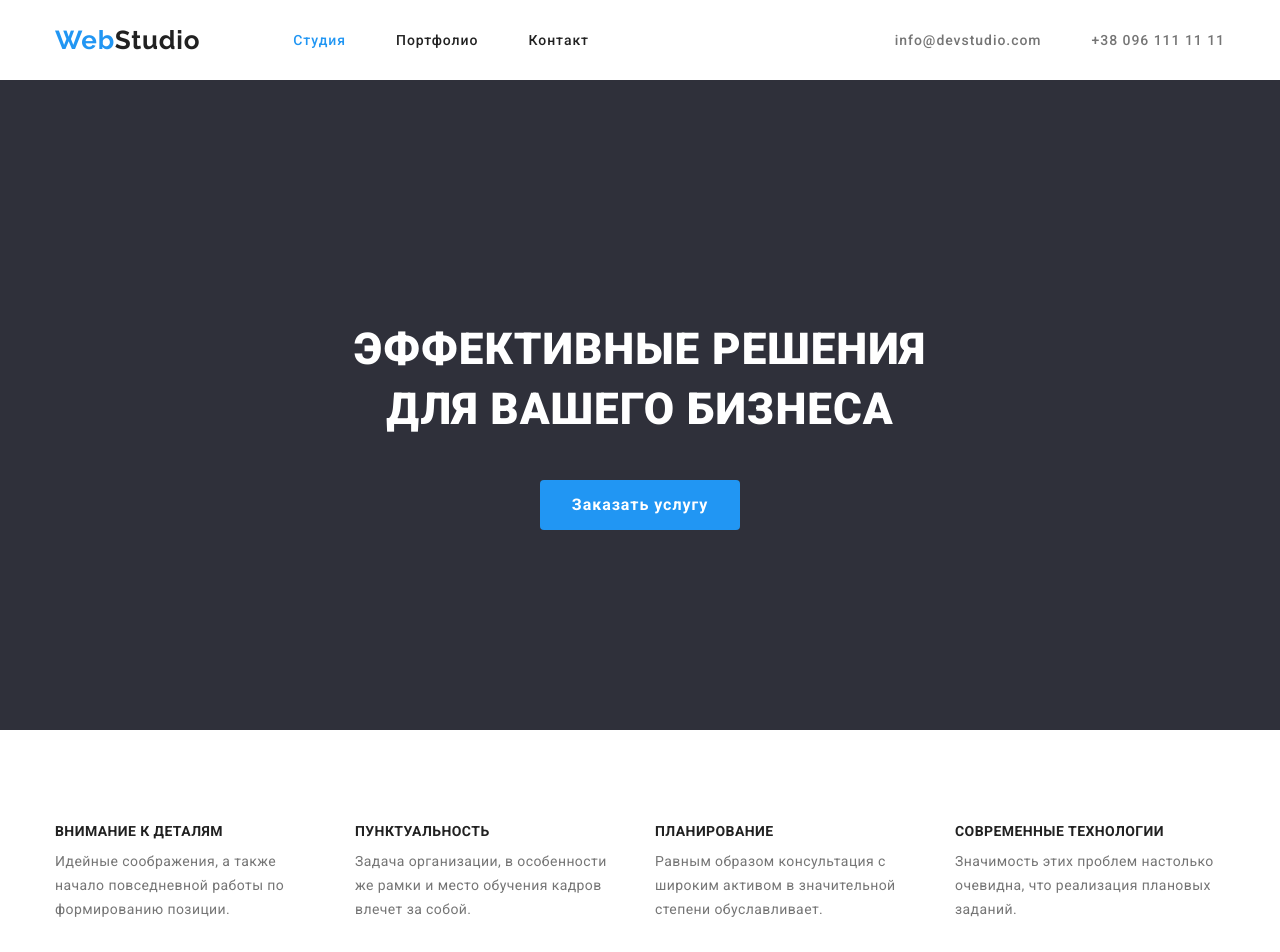
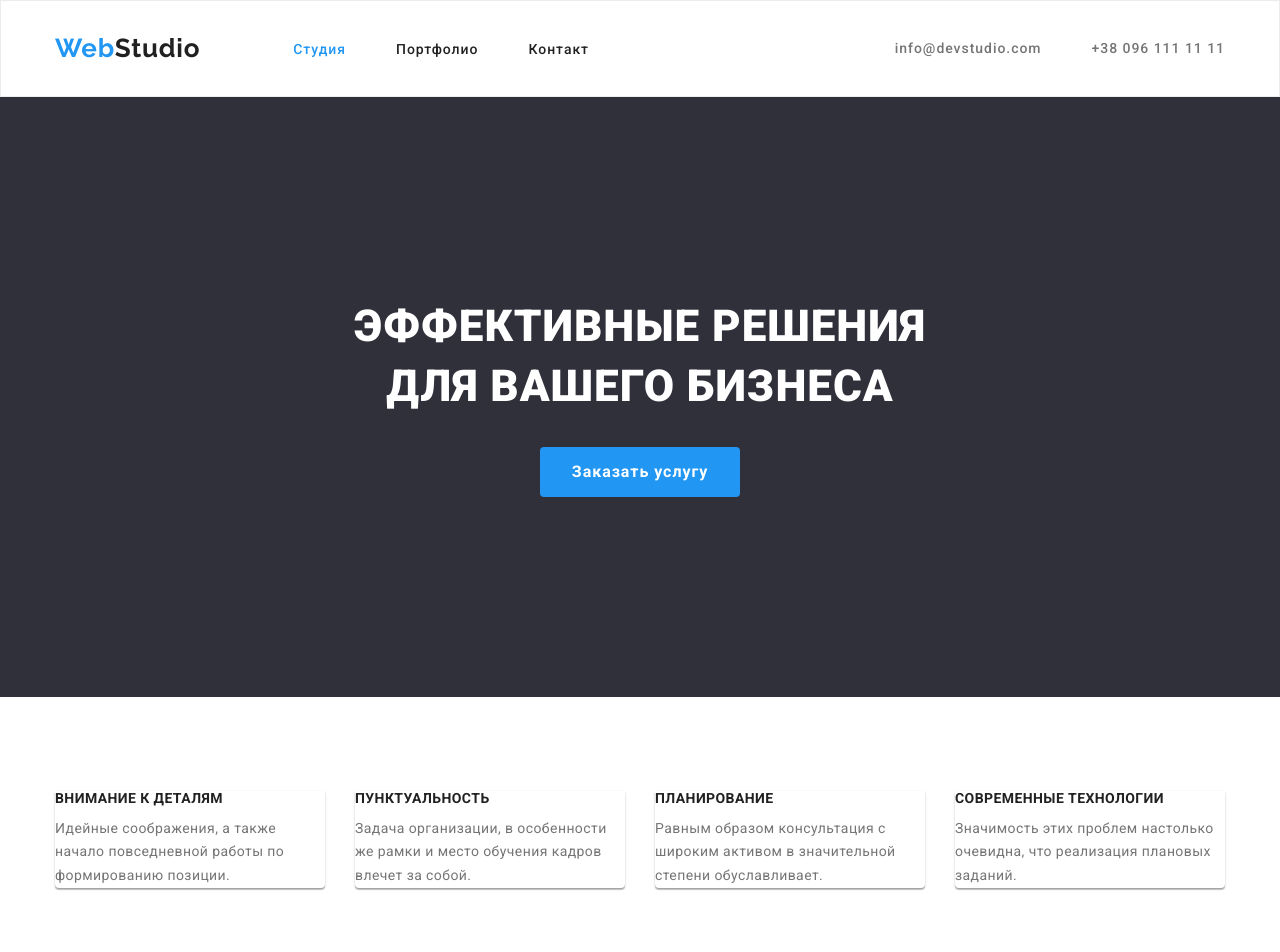
Before and after one commit to LarysaTymoshenko/goit-markup-hw-03, a plain HTML site: page index.html in a window 1280 px wide. Shown: the top 952 px of the page. Drawn offline with nearby package versions, Linux system fonts and the light colour scheme.

Commit message:
2805211
5

```diff
--- a/css/styles.css
+++ b/css/styles.css
@@ -63,6 +63,10 @@ img {
   align-items: center;
   justify-content: space-between;
 }
+.header-line {
+  border: 1px solid #ececec;
+  padding: 32px;
+}
 
 .logo {
   font-family: Raleway, sans-serif;
@@ -100,6 +104,8 @@ img {
   font-weight: 500;
   font-size: 14px;
   line-height: 1.17;
+}
+.link {
   padding-top: 32px;
   padding-bottom: 32px;
 }
@@ -155,6 +161,10 @@ img {
 
 .section {
   padding-bottom: 0px;
+  padding-top: 94px;
+}
+.section-work {
+  padding-bottom: 94px;
   padding-top: 94px;
 }
 
@@ -217,7 +227,9 @@ img {
   align-items: center;
 }
 .list-section .item {
-  width: 270px;
+  box-shadow: 0px 1px 3px rgba(0, 0, 0, 0.12), 0px 1px 1px rgba(0, 0, 0, 0.14),
+    0px 2px 1px rgba(0, 0, 0, 0.2);
+  border-radius: 0px 0px 4px 4px;
 }
 
 .list-section .item:not(:first-child) {
@@ -297,7 +309,7 @@ img {
   text-transform: uppercase;
   color: var(--link-text-color);
   text-align: center;
-  margin: 40px 0px;
+  margin-bottom: 30px;
 }
 
 /* Footer*/
--- a/index.html
+++ b/index.html
@@ -17,7 +17,7 @@
 </head>
 
 <body class="body">
-    <header >
+    <header class="header-line">
         <div class="container">
             <div class="header" >
 <nav class="nav-header">
@@ -74,7 +74,7 @@
      </div>
         </section >
 
-        <section class="section">
+        <section class="section-work">
 
             <h2 class="section-title">Чем мы занимаемся</h2>
         <div class="container">
```
